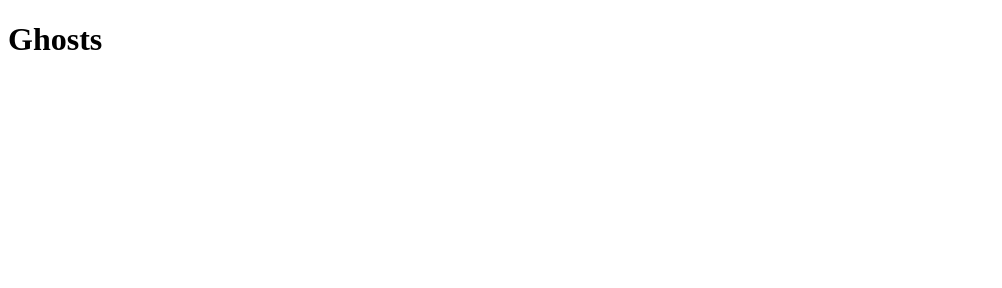
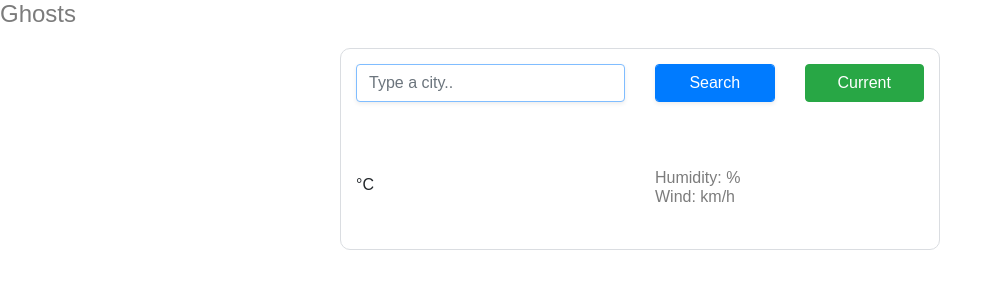
Before and after one commit to iinaselma/week6.5-repository, a plain HTML site: page index.html in a window 1280 px wide. Shown: the whole page, without its empty margins (0-1002 px from the left). Drawn offline with nearby package versions, Linux system fonts and the light colour scheme; files that its build step writes are made by us from their sources.

Commit message:
index and styles saved

```diff
--- a/index.html
+++ b/index.html
@@ -11,4 +11,78 @@
         Ghosts
     </h1>
 </body>
+<!DOCTYPE html>
+<html lang="en">
+  <head>
+    <meta charset="UTF-8" />
+    <meta name="viewport" content="width=device-width, initial-scale=1.0" />
+    <meta http-equiv="X-UA-Compatible" content="ie=edge" />
+    <link
+      rel="stylesheet"
+      href="https://stackpath.bootstrapcdn.com/bootstrap/4.3.1/css/bootstrap.min.css"
+      integrity="sha384-ggOyR0iXCbMQv3Xipma34MD+dH/1fQ784/j6cY/iJTQUOhcWr7x9JvoRxT2MZw1T"
+      crossorigin="anonymous"
+    />
+    <script src="https://unpkg.com/axios/dist/axios.min.js"></script>
+    <link rel="stylesheet" href="src/styles.css" />
+    <title>Weather App</title>
+  </head>
+
+  <body>
+    <div class="container">
+      <div class="weather-app">
+        <form class="search-form" id="search-form">
+          <div class="row">
+            <div class="col-6">
+              <input
+                type="search"
+                placeholder="Type a city.."
+                autofocus="on"
+                autocomplete="off"
+                id="city-input"
+                class="form-control shadow-sm"
+              />
+            </div>
+            <div class="col-3">
+              <input
+                type="submit"
+                value="Search"
+                class="form-control btn btn-primary shadow-sm w-100"
+              />
+            </div>
+            <div class="col-3">
+              <button
+                class="btn btn-success w-100"
+                id="current-location-button"
+              >
+                Current
+              </button>
+            </div>
+          </div>
+        </form>
+        <h1 id="city"></h1>
+        <ul>
+          <li id="date"></li>
+          <li id="description"></li>
+        </ul>
+        <div class="row">
+          <div class="col-6">
+            <div class="clearfix">
+              <div class="float-left">
+                <span class="temperature" id="temperature"></span
+                ><span class="units">°C</span>
+              </div>
+            </div>
+          </div>
+          <div class="col-6">
+            <ul>
+              <li>Humidity: <span id="humidity"></span>%</li>
+              <li>Wind: <span id="wind"></span> km/h</li>
+            </ul>
+          </div>
+        </div>
+      </div>
+    </div>
+    <script src="src/index.js"></script>
+  </body>
 </html>
--- a/styles.css
+++ b/styles.css
@@ -0,0 +1,60 @@
+body {
+  font-family: arial, sans-serif;
+}
+
+h1 {
+  color: #7c7c7c;
+  font-size: 24px;
+  font-weight: 100;
+  line-height: 28px;
+  margin: 0;
+}
+
+.symbol {
+  font-size: 15px;
+  font-weight: 50;
+}
+
+ul {
+  margin: 0 0 10px;
+  padding: 0;
+}
+
+li {
+  color: #7c7c7c;
+  font-size: 16px;
+  font-weight: 100;
+  height: 19px;
+  line-height: 1;
+  list-style: none;
+}
+
+.weather-app {
+  border: 1px solid #dadde1;
+  padding: 15px;
+  margin: 20px auto;
+  border-radius: 10px;
+  max-width: 600px;
+}
+
+.weather-icon {
+  height: 64px;
+  width: 64px;
+  margin-right: 10px;
+}
+
+.temperature {
+  color: rgb(33, 33, 33);
+  font-size: 64px;
+  font-weight: 400;
+  line-height: 1;
+}
+
+.units {
+  position: relative;
+  top: -34px;
+}
+
+.search-form {
+  margin-bottom: 20px;
+}
```
